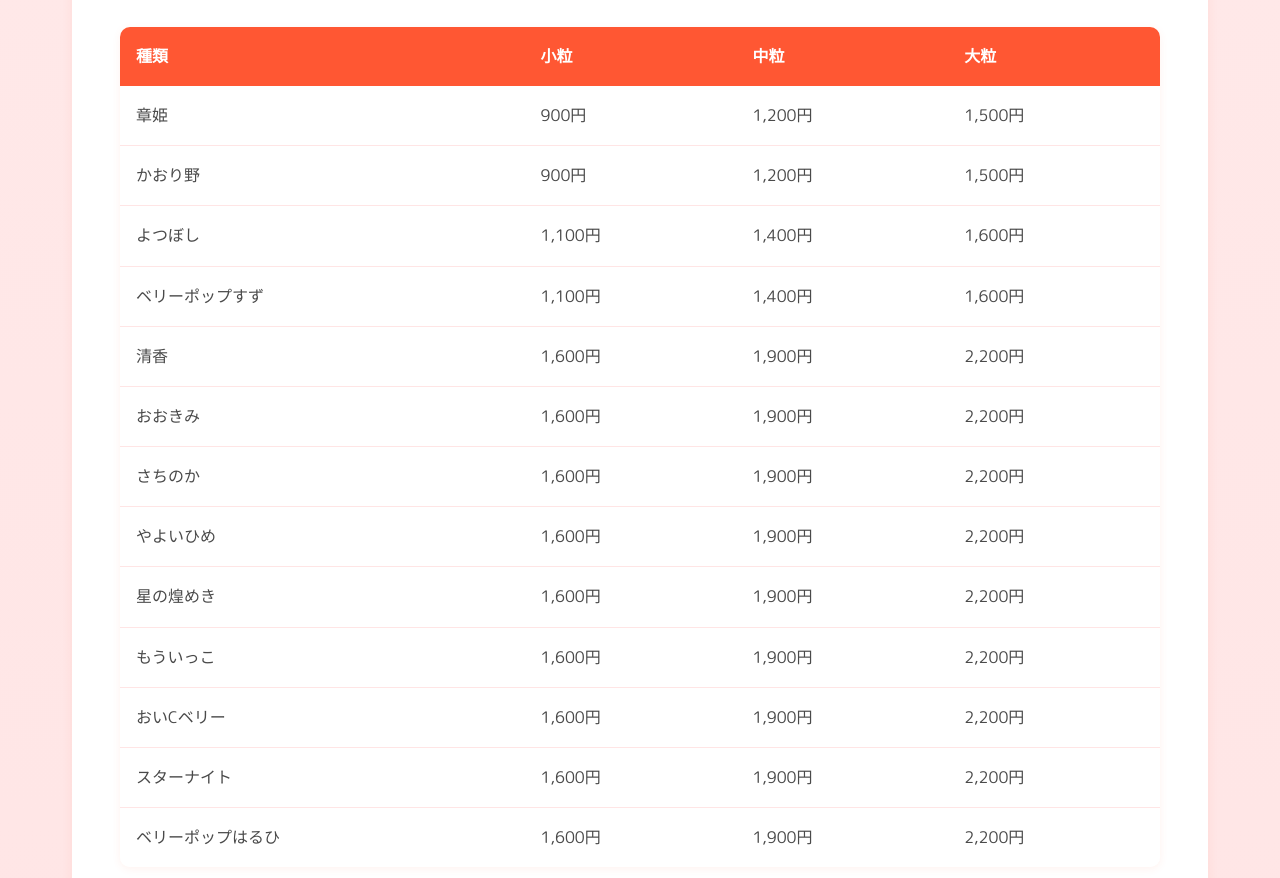
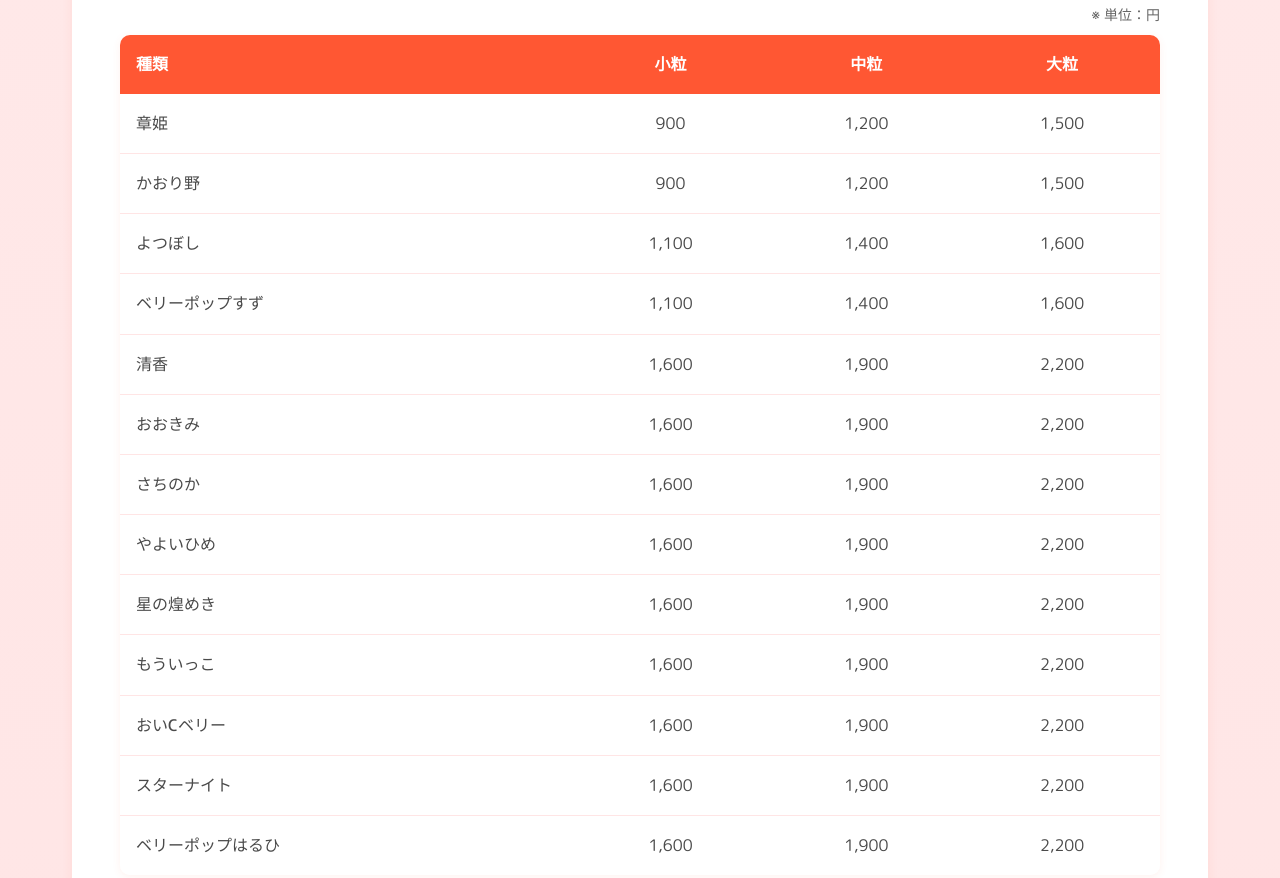
Before and after one commit to KeMezz/branco, a plain HTML site: page index.html in a window 1280 px wide. Shown: the part 3433-4311 px from the top of the page. Drawn offline with Linux system fonts and the light colour scheme.

Commit message:
style: 스크롤 없이 볼 수 있도록 수정

```diff
--- a/css/style.css
+++ b/css/style.css
@@ -401,25 +401,37 @@ a {
 }
 
 /* 料金テーブル */
+.table-unit {
+  font-size: var(--font-xs);
+  color: #666;
+  margin-bottom: var(--spacing-xs);
+  text-align: right;
+}
+
 .table-wrapper {
-  overflow-x: auto;
-  margin-top: var(--spacing-md);
+  margin-top: var(--spacing-xs);
   border-radius: var(--radius-sm);
   box-shadow: 0 2px 8px var(--shadow-light);
-  -webkit-overflow-scrolling: touch; /* スムーズなスクロール（iOS） */
+  overflow-x: auto;
+  -webkit-overflow-scrolling: touch;
 }
 
 .price-table {
   width: 100%;
-  min-width: 500px; /* モバイルで横スクロールを強制 */
   border-collapse: collapse;
   background: var(--card-bg);
-  font-size: var(--font-sm);
+  font-size: 0.75rem; /* モバイルでさらに小さく */
+}
+
+@media (min-width: 480px) {
+  .price-table {
+    font-size: 0.875rem; /* 少し大きな画面では読みやすく */
+  }
 }
 
 @media (min-width: 768px) {
   .price-table {
-    min-width: auto; /* タブレット以上では通常表示 */
+    font-size: var(--font-sm); /* タブレット以上では通常サイズ */
   }
 }
 
@@ -429,15 +441,53 @@ a {
 }
 
 .price-table th {
-  padding: var(--spacing-sm);
-  text-align: left;
+  padding: 0.4rem 0.5rem; /* パディングを削減 */
+  text-align: center;
   font-weight: 700;
   white-space: nowrap;
+  font-size: 0.7rem; /* ヘッダーを小さく */
+}
+
+@media (min-width: 480px) {
+  .price-table th {
+    padding: 0.6rem 0.75rem;
+    font-size: 0.85rem;
+  }
+}
+
+@media (min-width: 768px) {
+  .price-table th {
+    padding: var(--spacing-sm);
+    font-size: var(--font-sm);
+  }
+}
+
+.price-table th:first-child {
+  text-align: left;
 }
 
 .price-table td {
-  padding: var(--spacing-sm);
+  padding: 0.4rem 0.5rem; /* パディングを削減 */
   border-bottom: 1px solid var(--primary-pink);
+  white-space: nowrap;
+  text-align: center;
+}
+
+@media (min-width: 480px) {
+  .price-table td {
+    padding: 0.6rem 0.75rem;
+  }
+}
+
+@media (min-width: 768px) {
+  .price-table td {
+    padding: var(--spacing-sm);
+  }
+}
+
+.price-table td:first-child {
+  text-align: left;
+  font-weight: 500;
 }
 
 .price-table tbody tr:hover {
--- a/index.html
+++ b/index.html
@@ -171,6 +171,7 @@
                 </div>
                 <div class="info-card">
                     <div class="card-content">
+                        <p class="table-unit">※ 単位：円</p>
                         <div class="table-wrapper">
                             <table class="price-table">
                                 <thead>
@@ -184,81 +185,81 @@
                                 <tbody>
                                     <tr>
                                         <td>章姫</td>
-                                        <td>900円</td>
-                                        <td>1,200円</td>
-                                        <td>1,500円</td>
+                                        <td>900</td>
+                                        <td>1,200</td>
+                                        <td>1,500</td>
                                     </tr>
                                     <tr>
                                         <td>かおり野</td>
-                                        <td>900円</td>
-                                        <td>1,200円</td>
-                                        <td>1,500円</td>
+                                        <td>900</td>
+                                        <td>1,200</td>
+                                        <td>1,500</td>
                                     </tr>
                                     <tr>
                                         <td>よつぼし</td>
-                                        <td>1,100円</td>
-                                        <td>1,400円</td>
-                                        <td>1,600円</td>
+                                        <td>1,100</td>
+                                        <td>1,400</td>
+                                        <td>1,600</td>
                                     </tr>
                                     <tr>
                                         <td>ベリーポップすず</td>
-                                        <td>1,100円</td>
-                                        <td>1,400円</td>
-                                        <td>1,600円</td>
+                                        <td>1,100</td>
+                                        <td>1,400</td>
+                                        <td>1,600</td>
                                     </tr>
                                     <tr>
                                         <td>清香</td>
-                                        <td>1,600円</td>
-                                        <td>1,900円</td>
-                                        <td>2,200円</td>
+                                        <td>1,600</td>
+                                        <td>1,900</td>
+                                        <td>2,200</td>
                                     </tr>
                                     <tr>
                                         <td>おおきみ</td>
-                                        <td>1,600円</td>
-                                        <td>1,900円</td>
-                                        <td>2,200円</td>
+                                        <td>1,600</td>
+                                        <td>1,900</td>
+                                        <td>2,200</td>
                                     </tr>
                                     <tr>
                                         <td>さちのか</td>
-                                        <td>1,600円</td>
-                                        <td>1,900円</td>
-                                        <td>2,200円</td>
+                                        <td>1,600</td>
+                                        <td>1,900</td>
+                                        <td>2,200</td>
                                     </tr>
                                     <tr>
                                         <td>やよいひめ</td>
-                                        <td>1,600円</td>
-                                        <td>1,900円</td>
-                                        <td>2,200円</td>
+                                        <td>1,600</td>
+                                        <td>1,900</td>
+                                        <td>2,200</td>
                                     </tr>
                                     <tr>
                                         <td>星の煌めき</td>
-                                        <td>1,600円</td>
-                                        <td>1,900円</td>
-                                        <td>2,200円</td>
+                                        <td>1,600</td>
+                                        <td>1,900</td>
+                                        <td>2,200</td>
                                     </tr>
                                     <tr>
                                         <td>もういっこ</td>
-                                        <td>1,600円</td>
-                                        <td>1,900円</td>
-                                        <td>2,200円</td>
+                                        <td>1,600</td>
+                                        <td>1,900</td>
+                                        <td>2,200</td>
                                     </tr>
                                     <tr>
                                         <td>おいCベリー</td>
-                                        <td>1,600円</td>
-                                        <td>1,900円</td>
-                                        <td>2,200円</td>
+                                        <td>1,600</td>
+                                        <td>1,900</td>
+                                        <td>2,200</td>
                                     </tr>
                                     <tr>
                                         <td>スターナイト</td>
-                                        <td>1,600円</td>
-                                        <td>1,900円</td>
-                                        <td>2,200円</td>
+                                        <td>1,600</td>
+                                        <td>1,900</td>
+                                        <td>2,200</td>
                                     </tr>
                                     <tr>
                                         <td>ベリーポップはるひ</td>
-                                        <td>1,600円</td>
-                                        <td>1,900円</td>
-                                        <td>2,200円</td>
+                                        <td>1,600</td>
+                                        <td>1,900</td>
+                                        <td>2,200</td>
                                     </tr>
                                 </tbody>
                             </table>
```
